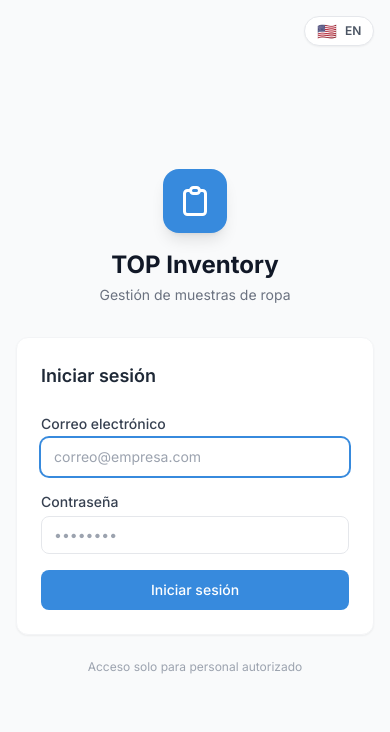
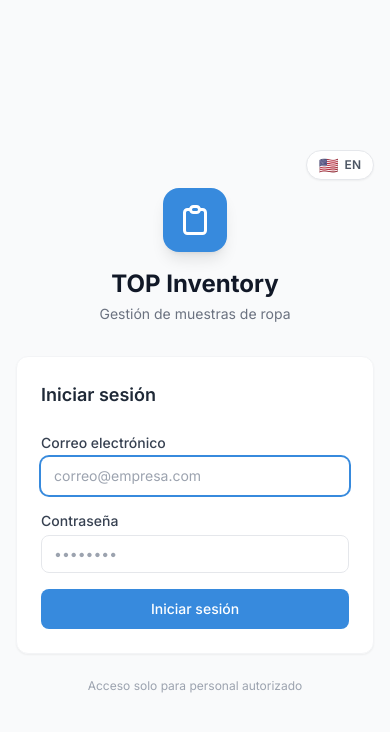
Before and after one commit to jianmontanolo/vintageshop, a React (Vite) app: page /login in a window 390 px wide. Shown: the top 732 px of the page. Built offline with nearby package versions, Linux system fonts and the light colour scheme; no server answers.

Commit message:
fix: move language button inside layout for mobile visibility

```diff
--- a/src/components/Login.jsx
+++ b/src/components/Login.jsx
@@ -33,18 +33,18 @@ export default function Login() {
 
   return (
     <div className="min-h-screen bg-gray-50 flex items-center justify-center p-4">
-      {/* Language toggle */}
-      <button
-        onClick={toggleLang}
-        className="fixed top-4 right-4 flex items-center gap-2 px-3 py-1.5 bg-white border border-gray-200 rounded-full text-xs font-semibold text-gray-600 hover:bg-gray-50 hover:border-gray-300 transition-all duration-200 shadow-sm animate-pop-in"
-      >
-        <span className="text-base leading-none">{flags[nextLang]}</span>
-        {labels[nextLang]}
-      </button>
-
       <div className="w-full max-w-sm animate-slide-up">
-        {/* Logo */}
+        {/* Logo + language toggle */}
         <div className="text-center mb-8 animate-fade-in">
+          <div className="flex justify-end mb-2">
+            <button
+              onClick={toggleLang}
+              className="flex items-center gap-1.5 px-3 py-1.5 bg-white border border-gray-200 rounded-full text-xs font-semibold text-gray-600 hover:bg-gray-50 hover:border-gray-300 transition-all duration-200 shadow-sm"
+            >
+              <span className="text-base leading-none">{flags[nextLang]}</span>
+              {labels[nextLang]}
+            </button>
+          </div>
           <div className="inline-flex items-center justify-center w-16 h-16 bg-brand rounded-2xl mb-4 shadow-lg">
             <svg className="w-9 h-9 text-white" fill="none" viewBox="0 0 24 24" stroke="currentColor" strokeWidth={2}>
               <path strokeLinecap="round" strokeLinejoin="round" d="M9 5H7a2 2 0 00-2 2v12a2 2 0 002 2h10a2 2 0 002-2V7a2 2 0 00-2-2h-2M9 5a2 2 0 002 2h2a2 2 0 002-2M9 5a2 2 0 012-2h2a2 2 0 012 2" />
```
